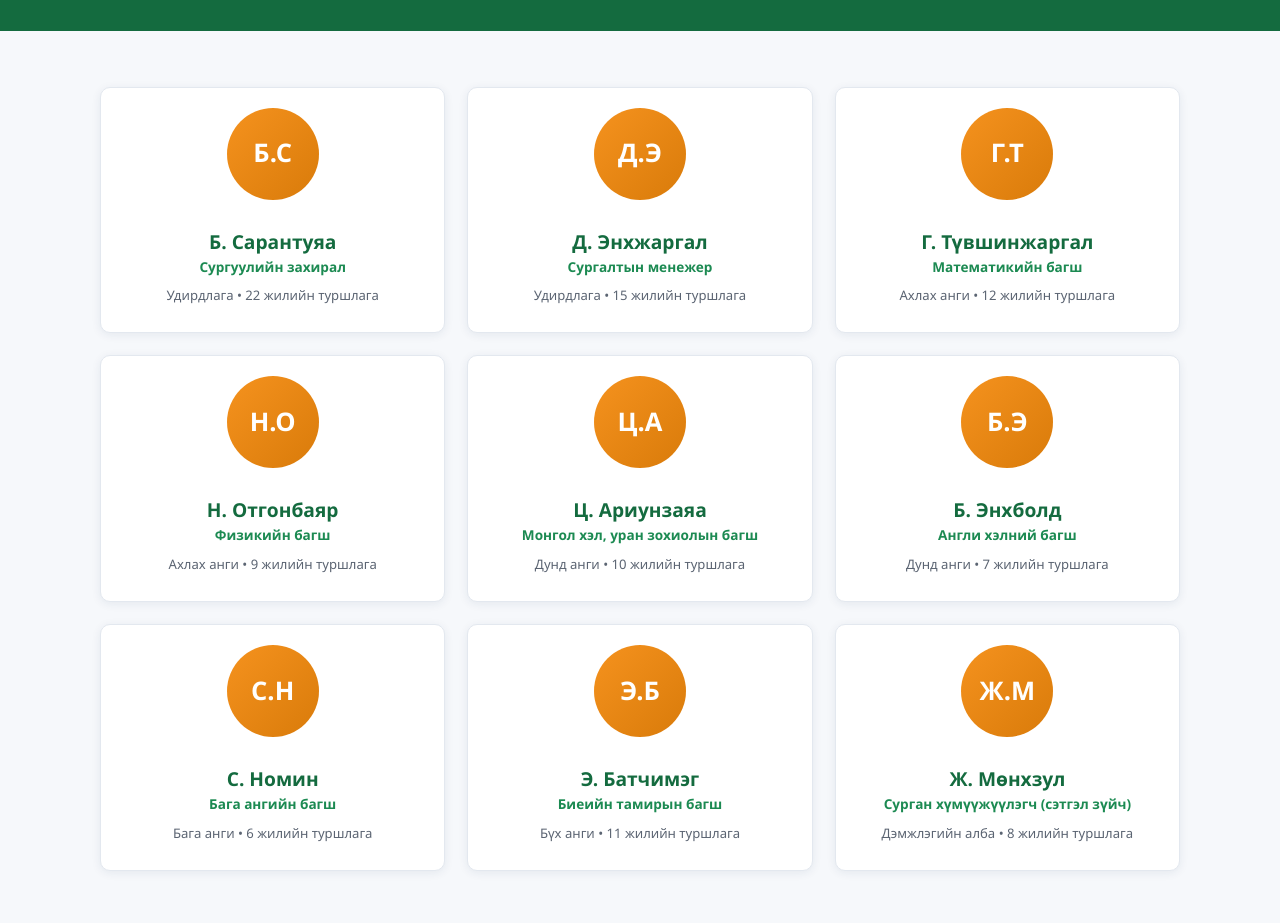
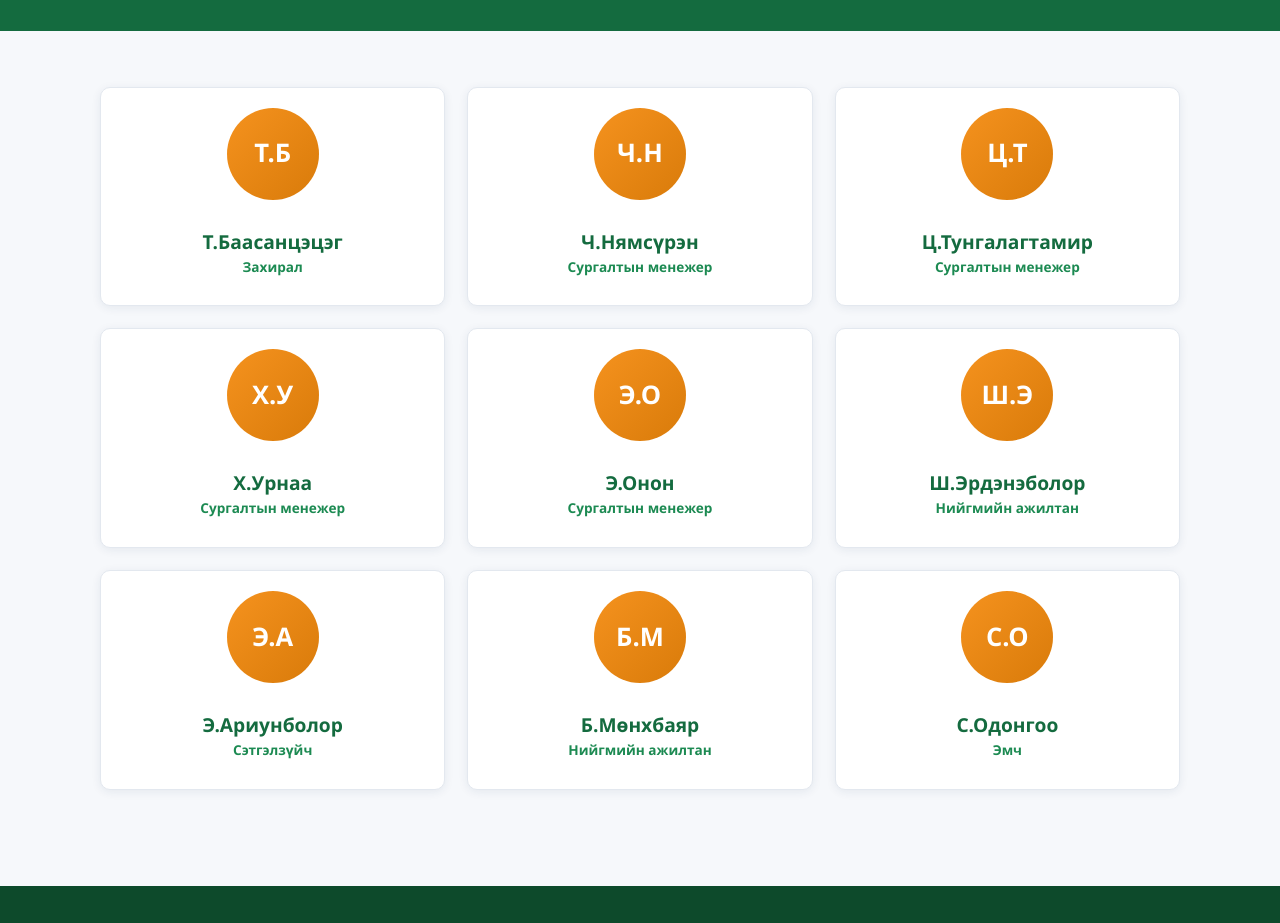
Before and after one commit to school-141/school-website, a plain HTML site: page staff.html in a window 1280 px wide. Shown: the part 214-1137 px from the top of the page. Drawn offline with Linux system fonts and the light colour scheme.

Commit message:
Багш ажилтны жагсаалт бодит мэдээллээр солив

```diff
--- a/staff.html
+++ b/staff.html
@@ -41,7 +41,7 @@
 <section class="page-head">
   <div class="container">
     <h1>Багш, ажилтнууд</h1>
-    <p>Манай сургуулийн туршлагатай багш нартай танилцана уу (жишээ өгөгдөл)</p>
+    <p>Манай сургуулийн удирдлага, багш, ажилтантай танилцана уу</p>
   </div>
 </section>
 
@@ -49,75 +49,66 @@
   <div class="container">
     <div class="grid grid-3">
       <div class="card staff-card">
-        <div class="avatar">Б.С</div>
+        <div class="avatar">Т.Б</div>
         <div class="card-body">
-          <h3>Б. Сарантуяа</h3>
-          <div class="role">Сургуулийн захирал</div>
-          <p class="meta">Удирдлага • 22 жилийн туршлага</p>
+          <h3>Т.Баасанцэцэг</h3>
+          <div class="role">Захирал</div>
         </div>
       </div>
       <div class="card staff-card">
-        <div class="avatar">Д.Э</div>
+        <div class="avatar">Ч.Н</div>
         <div class="card-body">
-          <h3>Д. Энхжаргал</h3>
+          <h3>Ч.Нямсүрэн</h3>
           <div class="role">Сургалтын менежер</div>
-          <p class="meta">Удирдлага • 15 жилийн туршлага</p>
         </div>
       </div>
       <div class="card staff-card">
-        <div class="avatar">Г.Т</div>
+        <div class="avatar">Ц.Т</div>
         <div class="card-body">
-          <h3>Г. Түвшинжаргал</h3>
-          <div class="role">Математикийн багш</div>
-          <p class="meta">Ахлах анги • 12 жилийн туршлага</p>
+          <h3>Ц.Тунгалагтамир</h3>
+          <div class="role">Сургалтын менежер</div>
         </div>
       </div>
       <div class="card staff-card">
-        <div class="avatar">Н.О</div>
+        <div class="avatar">Х.У</div>
         <div class="card-body">
-          <h3>Н. Отгонбаяр</h3>
-          <div class="role">Физикийн багш</div>
-          <p class="meta">Ахлах анги • 9 жилийн туршлага</p>
+          <h3>Х.Урнаа</h3>
+          <div class="role">Сургалтын менежер</div>
         </div>
       </div>
       <div class="card staff-card">
-        <div class="avatar">Ц.А</div>
+        <div class="avatar">Э.О</div>
         <div class="card-body">
-          <h3>Ц. Ариунзаяа</h3>
-          <div class="role">Монгол хэл, уран зохиолын багш</div>
-          <p class="meta">Дунд анги • 10 жилийн туршлага</p>
+          <h3>Э.Онон</h3>
+          <div class="role">Сургалтын менежер</div>
         </div>
       </div>
       <div class="card staff-card">
-        <div class="avatar">Б.Э</div>
+        <div class="avatar">Ш.Э</div>
         <div class="card-body">
-          <h3>Б. Энхболд</h3>
-          <div class="role">Англи хэлний багш</div>
-          <p class="meta">Дунд анги • 7 жилийн туршлага</p>
+          <h3>Ш.Эрдэнэболор</h3>
+          <div class="role">Нийгмийн ажилтан</div>
         </div>
       </div>
       <div class="card staff-card">
-        <div class="avatar">С.Н</div>
+        <div class="avatar">Э.А</div>
         <div class="card-body">
-          <h3>С. Номин</h3>
-          <div class="role">Бага ангийн багш</div>
-          <p class="meta">Бага анги • 6 жилийн туршлага</p>
+          <h3>Э.Ариунболор</h3>
+          <div class="role">Сэтгэлзүйч</div>
         </div>
       </div>
       <div class="card staff-card">
-        <div class="avatar">Э.Б</div>
+        <div class="avatar">Б.М</div>
         <div class="card-body">
-          <h3>Э. Батчимэг</h3>
-          <div class="role">Биеийн тамирын багш</div>
-          <p class="meta">Бүх анги • 11 жилийн туршлага</p>
+          <h3>Б.Мөнхбаяр</h3>
+          <div class="role">Нийгмийн ажилтан</div>
         </div>
       </div>
       <div class="card staff-card">
-        <div class="avatar">Ж.М</div>
+        <div class="avatar">С.О</div>
         <div class="card-body">
-          <h3>Ж. Мөнхзул</h3>
-          <div class="role">Сурган хүмүүжүүлэгч (сэтгэл зүйч)</div>
-          <p class="meta">Дэмжлэгийн алба • 8 жилийн туршлага</p>
+          <h3>С.Одонгоо</h3>
+          <div class="role">Эмч</div>
         </div>
       </div>
     </div>
```
